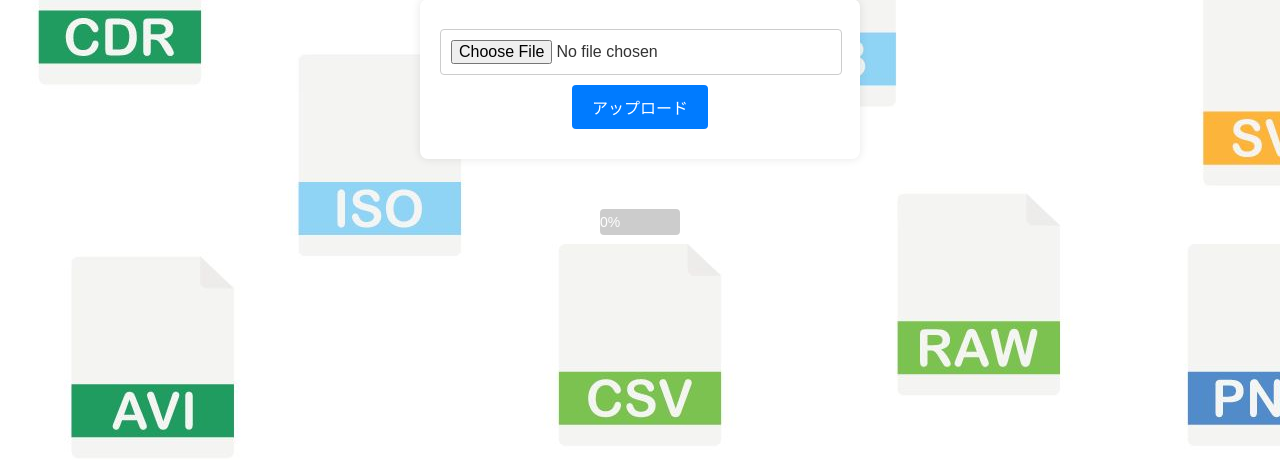
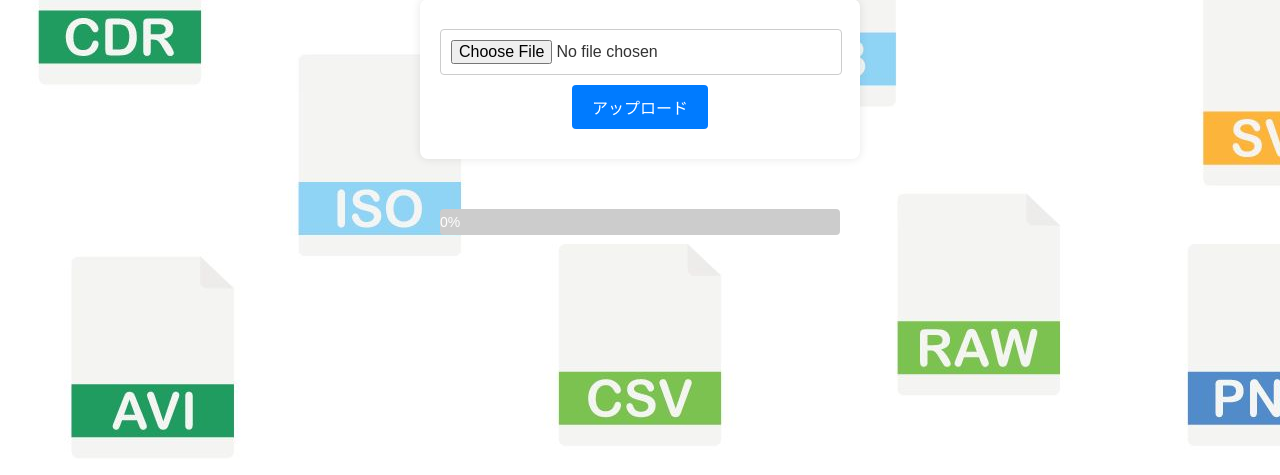
Before and after one commit to yuzu-krs/terafile, a Flask app: page / in a window 1280 px wide. Shown: the part 180-655 px from the top of the page. Run offline with Flask 3, Linux system fonts and the light colour scheme.

Commit message:
ゲージを見やすく

```diff
--- a/templates/index.html
+++ b/templates/index.html
@@ -56,11 +56,12 @@
         margin-top: 20px;
       }
       #progressBar {
-        width: calc(100% - 1200px); /* ゲージの幅を調整 */
-        background-color: #ccc; /* ゲージの背景色 */
+        width: 80%; /* 幅を80%に設定 */
+        max-width: 400px; /* 最大幅を設定 */
+        background-color: #ccc;
         border-radius: 4px;
         overflow: hidden;
-        margin: 0 auto; /* 中央配置 */
+        margin: 0 auto;
       }
       #progressValue {
         background-color: #007bff; /* ゲージの色 */
```
